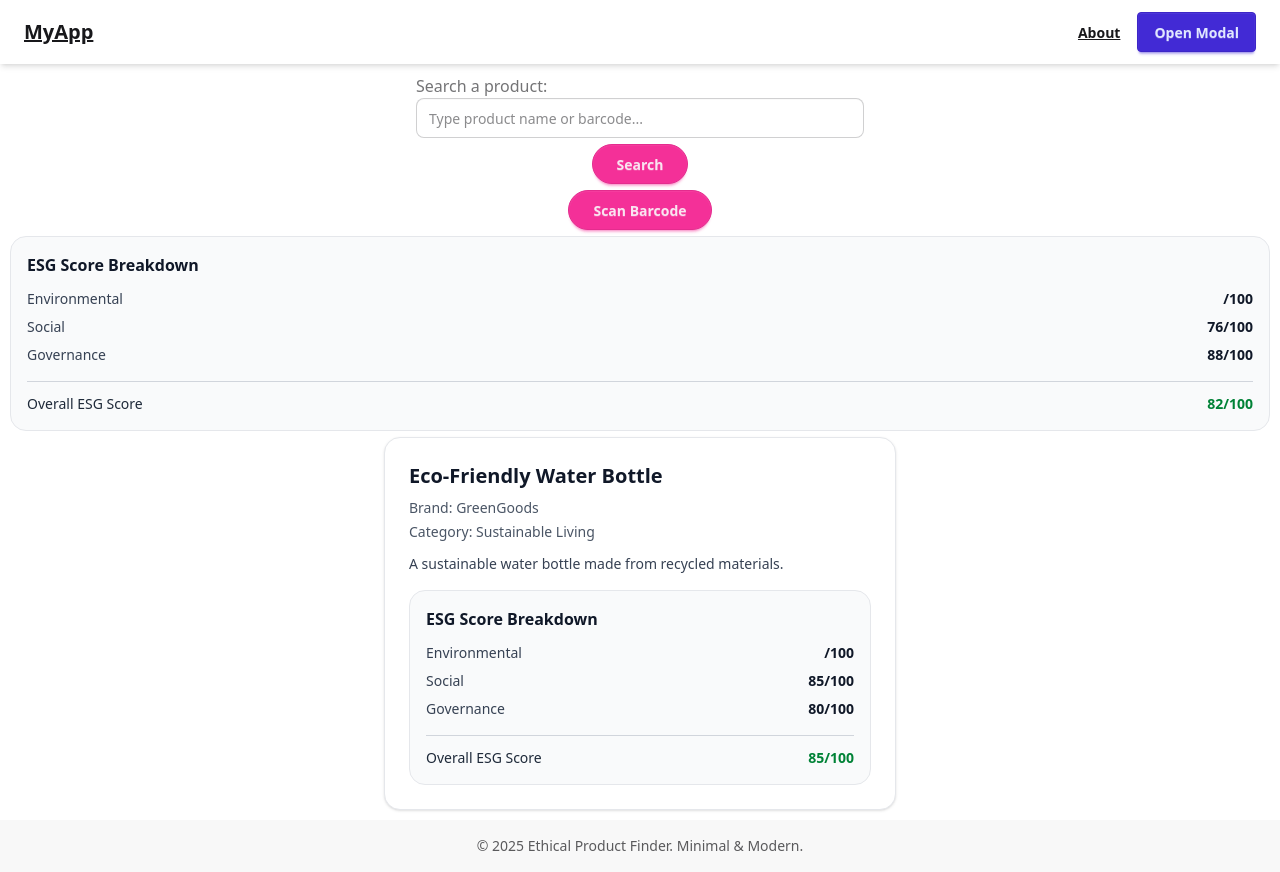
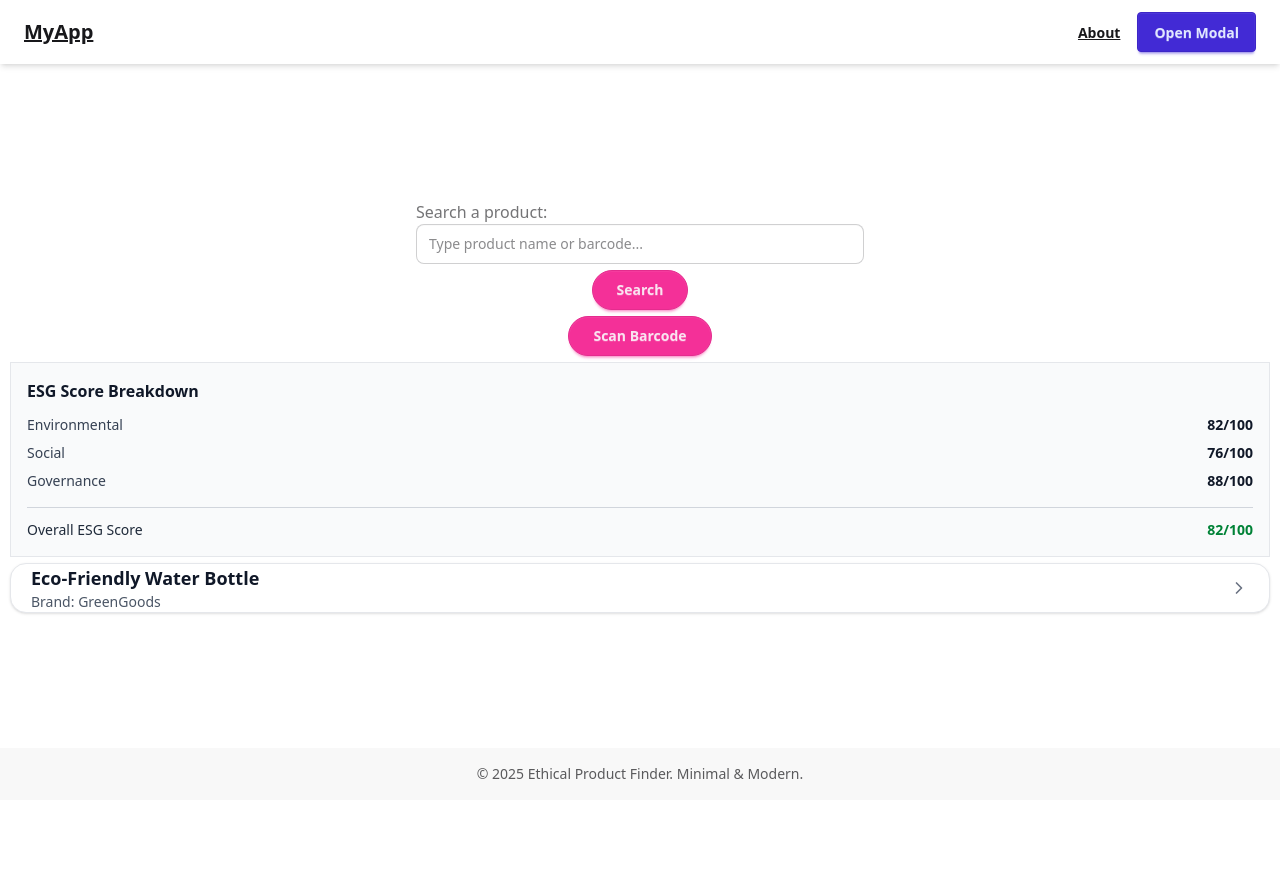
Before and after one commit to msjulietruong/impactly-la-tech, a Next.js app in the folder frontend-next/: page / in a window 1280 px wide. After the commit the page ends 800 px from the top, so only its background shows below. Built offline with nearby package versions, Linux system fonts and the light colour scheme.

Commit message:
product details bug fix

```diff
--- a/frontend-next/package.json
+++ b/frontend-next/package.json
@@ -10,6 +10,7 @@
   "dependencies": {
     "@tailwindcss/postcss": "^4.1.14",
     "@zxing/browser": "^0.1.5",
+    "lucide-react": "^0.546.0",
     "next": "^15.5.4",
     "react": "^19.1.0",
     "react-dom": "^19.1.0",
--- a/frontend-next/src/components/ESGScore.jsx
+++ b/frontend-next/src/components/ESGScore.jsx
@@ -13,7 +13,7 @@ export default function ESGScore({ esg }) {
  ).toFixed(0);
 
     return (
-        <div className="p-4 bg-[#F9FAFB] rounded-2xl border border-gray-200 w-full">
+        <div className="p-4 bg-[#F9FAFB] border border-gray-200 w-full">
             <h2 className="text-base font-semibold mb-3 text-gray-900">
                 ESG Score Breakdown
             </h2>
@@ -23,7 +23,7 @@ export default function ESGScore({ esg }) {
                 <div className="flex justify-between items-center">
                     <span className="font-medium text-gray-700">Environmental</span>
                     <span className="font-semibold text-gray-900">
-                        {data.enviornmental}/100
+                        {data.environmental}/100
                 </span>
             </div>
 
--- a/frontend-next/src/components/ProductDetails.jsx
+++ b/frontend-next/src/components/ProductDetails.jsx
@@ -1,29 +1,46 @@
 "use client";
 import React, { useState } from "react";
 import ESGScore from "./ESGScore";
+import { ChevronDown, ChevronRight } from "lucide-react";
 
 export default function ProductDetails({ product }) {
+    const [expanded, setExpanded]   = useState(false);
     const data = product || {
         name: "Eco-Friendly Water Bottle",
         brand: "GreenGoods",
         description: "A sustainable water bottle made from recycled materials.",
-        category: "Sustainable Living",
+        category: "Water Bottle",
         esg: {
-            environmental: 90,
-            social: 85,
+            environmental: 72,
+            social: 83,
             governance: 80
         },
     };
 
     return (
-        <div className="p-6 bg-white rounded-2xl shadow-sm border border-gray-200 w-full max-w-lg">
-            <h2 className="text-xl font-semibold mb-2 text-gray-900">{data.name}</h2>
-            <p className="text-sm text-gray-600 mb-1">Brand: {data.brand}</p>
-            <p className="text-sm text-gray-600 mb-3">Category: {data.category}</p>
-            <p className="text-sm text-gray-700 mb-4">{data.description}</p>
+        <div className="w-full max-wg-lg bg-white border border-gray-200 rounded-2xl shadow-sm">
+            <button
+            onClick={() => setExpanded(!expanded)}
+            className="flex justify-between items-center w-full px-5 text-left"
+            >
+                <div>
+                    <h2 className="text-lg font-semibold text-gray-900">{data.name}</h2>
+                    <p className="text-sm text-gray-600">Brand: {data.brand}</p>
+                    </div>
+                    {expanded ? (
+                        <ChevronDown className="h-5 w-5 text-gray-600"/>
+                    ) : (
+                        <ChevronRight className="h-5 w-5 text-gray-500"/>
+                    )}
+            </button>
 
-            {/* ESG Score Section */}
-            <ESGScore esg={data.esg} />
+            {expanded && (
+                <div className="px-5 pb-5 pt-0 border-t border-gray-100">
+                    <p className="text-sm text-gray-600 mb-2">Category:{data.category}</p>
+                    <p className="text-sm text-gray-700 mb-4">{data.description}</p>
+                    <ESGScore esg={data.esg} />
+                    </div>
+            )}
         </div>
     );
 }
```
Also changed, not shown: 1 other file (tests, documents, lock files or other folders).
